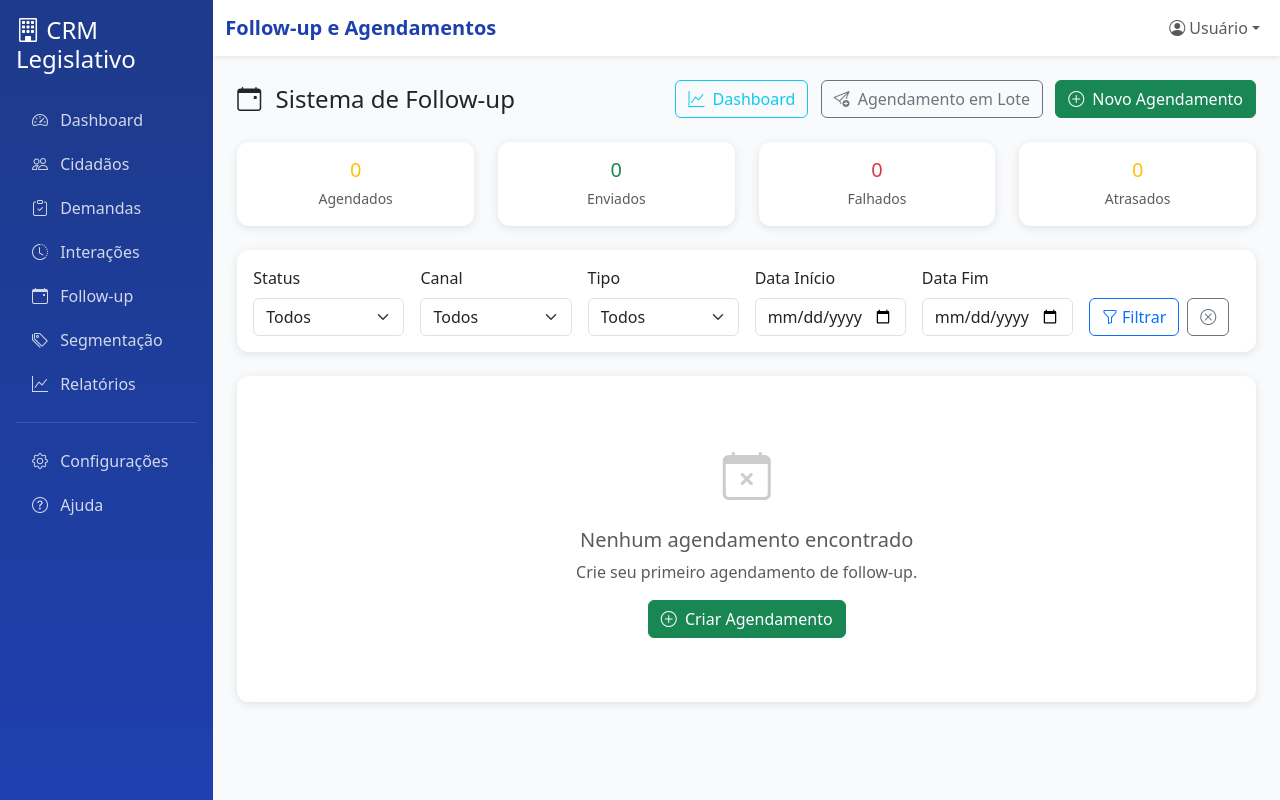
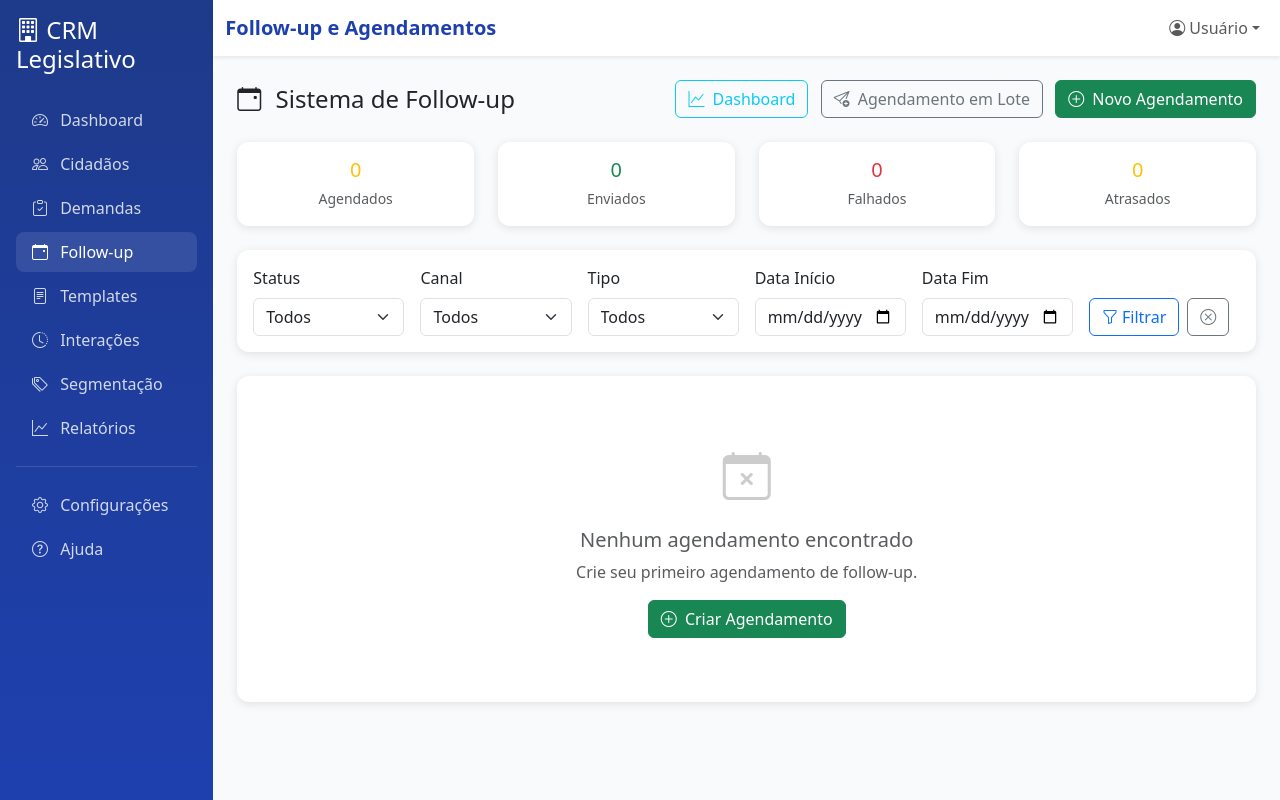
Before and after one commit to VRR2020/VRR2020, a Laravel app: page /agendamentos in a window 1280 px wide. Run offline with Laravel 8, Linux system fonts and the light colour scheme; data that the repository does not hold is empty.

Commit message:
Adicionar menus de Agendamentos e Templates no layout
cgen-4c5fb76341f84f12921e39bd8b010304

```diff
--- a/resources/views/layouts/crm.blade.php
+++ b/resources/views/layouts/crm.blade.php
@@ -91,14 +91,19 @@
                             Demandas
                         </a>
 
+                        <a class="nav-link {{ Request::routeIs('agendamentos.*') ? 'active' : '' }}" href="{{ route('agendamentos.index') }}">
+                            <i class="bi bi-calendar-event me-2"></i>
+                            Follow-up
+                        </a>
+
+                        <a class="nav-link {{ Request::routeIs('templates.*') ? 'active' : '' }}" href="{{ route('templates.index') }}">
+                            <i class="bi bi-file-text me-2"></i>
+                            Templates
+                        </a>
+
                         <a class="nav-link" href="#">
                             <i class="bi bi-clock-history me-2"></i>
                             Interações
-                        </a>
-
-                        <a class="nav-link" href="#">
-                            <i class="bi bi-calendar-event me-2"></i>
-                            Follow-up
                         </a>
 
                         <a class="nav-link" href="#">
```
